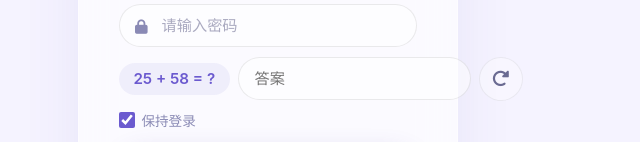
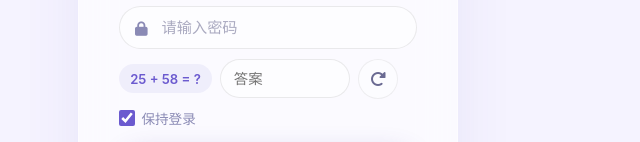
Before and after one commit to cuizihang1145/ks-admin, a plain HTML site: page admin/index.html in a window 1280 px wide. Shown: the part 304-446 px from the top of the page, without its empty margins (372-1012 px from the left). Drawn offline with Linux system fonts and the light colour scheme.

Commit message:
Update index.html

```diff
--- a/admin/index.html
+++ b/admin/index.html
@@ -103,6 +103,7 @@
         .login-card .input-group input {
             width: 100%;
             padding: 0.75rem 1rem;
+            padding-left: 2.6rem;
             border-radius: 60px;
             border: 1px solid rgba(0, 0, 0, 0.08);
             background: rgba(255, 255, 255, 0.5);
@@ -139,9 +140,6 @@
         body.dark .login-card .input-group .input-icon {
             color: #6a6a8a;
         }
-        .login-card .input-group input {
-            padding-left: 2.6rem;
-        }
         .login-card .math-row {
             display: flex;
             gap: 0.5rem;
@@ -149,13 +147,13 @@
             margin-bottom: 0.6rem;
         }
         .login-card .math-row .math-question {
-            font-size: 0.95rem;
+            font-size: 0.82rem;
             font-weight: 600;
             color: #6b5acf;
             white-space: nowrap;
             flex-shrink: 0;
             background: rgba(107, 90, 207, 0.08);
-            padding: 0.4rem 0.9rem;
+            padding: 0.4rem 0.7rem;
             border-radius: 40px;
         }
         body.dark .login-card .math-row .math-question {
@@ -164,12 +162,14 @@
         }
         .login-card .math-row input {
             flex: 1;
+            min-width: 60px;
+            max-width: 130px;
             margin-bottom: 0;
-            padding: 0.75rem 1rem;
+            padding: 0.65rem 0.8rem;
             border-radius: 60px;
             border: 1px solid rgba(0, 0, 0, 0.08);
             background: rgba(255, 255, 255, 0.5);
-            font-size: 0.95rem;
+            font-size: 0.9rem;
             color: #1a1a2e;
             transition: background 0.3s ease, border-color 0.3s ease, color 0.3s ease;
             -webkit-appearance: none;
@@ -188,15 +188,15 @@
             background: rgba(255, 255, 255, 0.3);
             border: 1px solid rgba(0, 0, 0, 0.06);
             border-radius: 50%;
-            width: 44px;
-            height: 44px;
+            width: 40px;
+            height: 40px;
             color: #6a6a92;
             cursor: pointer;
             transition: 0.2s ease;
             display: flex;
             align-items: center;
             justify-content: center;
-            font-size: 1.1rem;
+            font-size: 1rem;
             flex-shrink: 0;
         }
         body.dark .login-card .math-row .refresh-btn {
@@ -3083,7 +3083,6 @@
             document.getElementById('draftBadge').textContent = allDrafts.length;
         }
 
-        // 首次加载生成数学题
         generateMathQuestion();
 
         if (!checkLogin()) {
```
